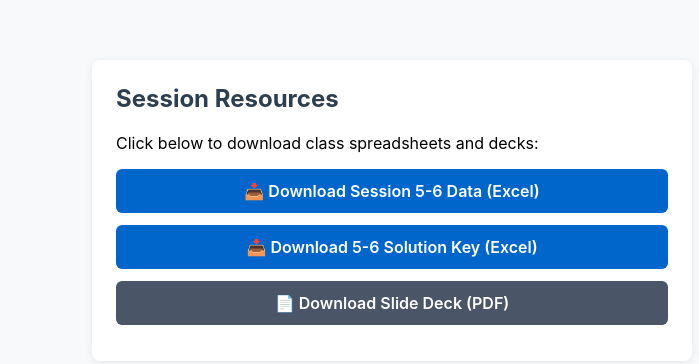
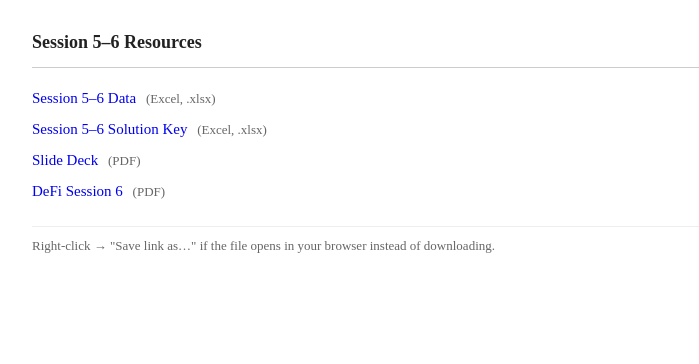
Before and after one commit to sudhanshupani/sudhanshupani.github.io, a Jekyll site: the page built from resources/df/index.html, in a window 1280 px wide. Shown: the top 364 px of the page, without its empty margins (248-947 px from the left). Built offline with Jekyll 4.4.1, drawn with Linux system fonts in a browser that asks for light colours.

Commit message:
Update index.html

```diff
--- a/resources/df/index.html
+++ b/resources/df/index.html
@@ -10,43 +10,77 @@ layout: null
     <title>Course Resources</title>
     <style>
         body {
-            font-family: -apple-system, BlinkMacSystemFont, "Segoe UI", Roboto, sans-serif;
-            max-width: 600px;
-            margin: 40px auto;
-            padding: 20px;
-            background-color: #f8f9fa;
+            font-family: "Times New Roman", Times, serif;
+            font-size: 15px;
+            color: #222;
+            background: #fff;
+            max-width: 720px;
+            margin: 30px auto;
+            padding: 0 16px;
+            line-height: 1.4;
         }
-        .card {
-            background: white;
-            border-radius: 8px;
-            padding: 24px;
-            box-shadow: 0 2px 8px rgba(0,0,0,0.08);
+        h1 {
+            font-size: 18px;
+            font-weight: bold;
+            margin: 0 0 4px 0;
         }
-        h2 { margin-top: 0; color: #2c3e50; }
-        .download-btn {
-            display: block;
-            background-color: #0066cc;
-            color: white;
+        hr {
+            border: none;
+            border-top: 1px solid #ccc;
+            margin: 12px 0 20px 0;
+        }
+        ul {
+            list-style: none;
+            padding: 0;
+            margin: 0;
+        }
+        li {
+            margin: 0 0 10px 0;
+        }
+        a {
+            color: #0000ee;
             text-decoration: none;
-            padding: 12px 18px;
-            border-radius: 6px;
-            margin: 12px 0;
-            font-weight: 600;
-            text-align: center;
         }
-        .download-btn:hover { background-color: #0052a3; }
-        .secondary { background-color: #4a5568; }
-        .secondary:hover { background-color: #2d3748; }
+        a:hover {
+            text-decoration: underline;
+        }
+        .meta {
+            color: #666;
+            font-size: 13px;
+            margin-left: 6px;
+        }
+        .note {
+            color: #666;
+            font-size: 13px;
+            margin-top: 24px;
+            border-top: 1px solid #eee;
+            padding-top: 10px;
+        }
     </style>
 </head>
 <body>
-    <div class="card">
-        <h2>Session Resources</h2>
-        <p>Click below to download class spreadsheets and decks:</p>
+    <h1>Session 5–6 Resources</h1>
+    <hr>
 
-        <a href="Session_5-6_Data.xlsx" download class="download-btn">📥 Download Session 5-6 Data (Excel)</a>
-        <a href="Session_5_6_Risk_Return_Solution.xlsx" download class="download-btn">📥 Download 5-6 Solution Key (Excel)</a>
-        <a href="Session_5_6_Risk_Return_2026.pdf" download class="download-btn secondary">📄 Download Slide Deck (PDF)</a>
-    </div>
+    <ul>
+        <li>
+            <a href="Session_5-6_Data.xlsx" download>Session 5–6 Data</a>
+            <span class="meta">(Excel, .xlsx)</span>
+        </li>
+        <li>
+            <a href="Session_5_6_Risk_Return_Solution.xlsx" download>Session 5–6 Solution Key</a>
+            <span class="meta">(Excel, .xlsx)</span>
+        </li>
+        <li>
+            <a href="Session_5_6_Risk_Return_2026.pdf" download>Slide Deck</a>
+            <span class="meta">(PDF)</span>
+        </li>
+        <li>
+            <a href="Session_6.pdf" download>DeFi Session 6</a>
+            <span class="meta">(PDF)</span>
+        </li>
+    </ul>
+
+    <p class="note">Right-click → "Save link as…" if the file opens in your browser instead of downloading.</p>
 </body>
 </html>
```
